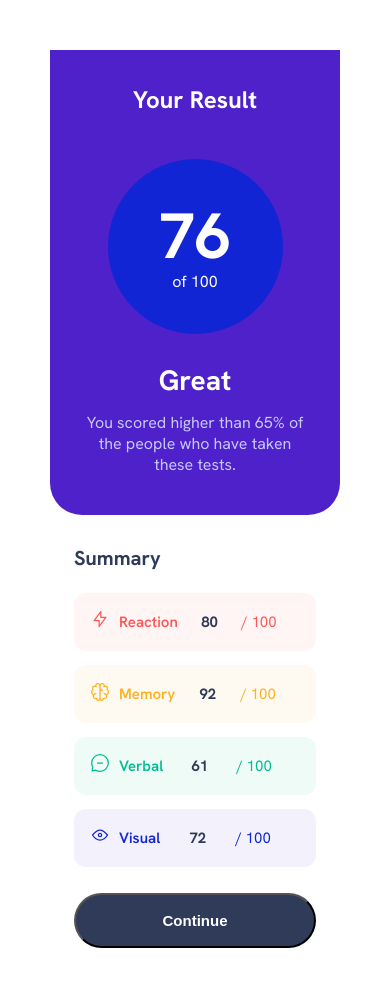
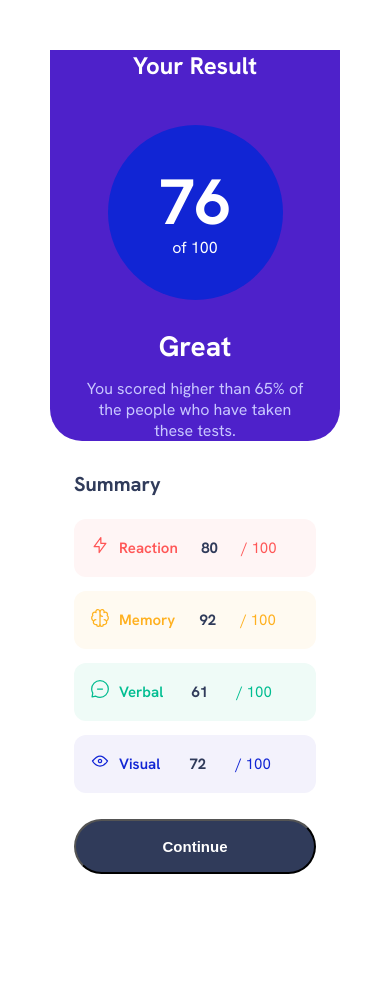
Before and after one commit to adiotimothy425-art/results-summary, a plain HTML site: page index.html in a window 390 px wide. After the commit the page ends 954 px from the top, so only its background shows below. Drawn offline with Linux system fonts and the light colour scheme.

Commit message:
Update Padding

```diff
--- a/style.css
+++ b/style.css
@@ -167,7 +167,7 @@ body{
   }
   .result-panel{
     border-radius: 0 0 32px 32px;
-    padding: 34px 28px 40px;
+    padding: 0;
   }
   .result-panel h2{
     margin-bottom: 24px;
```
